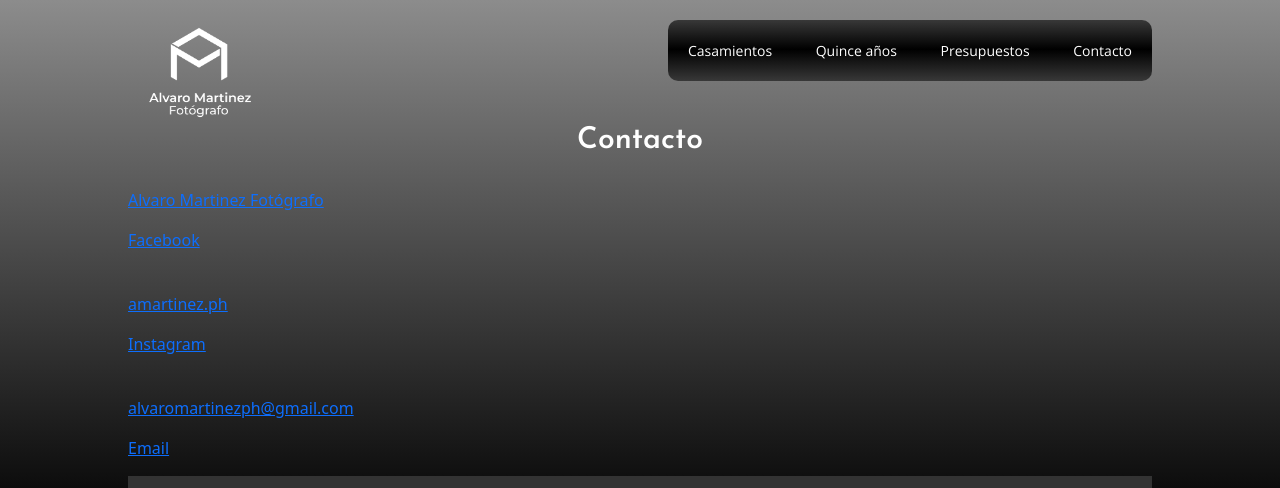
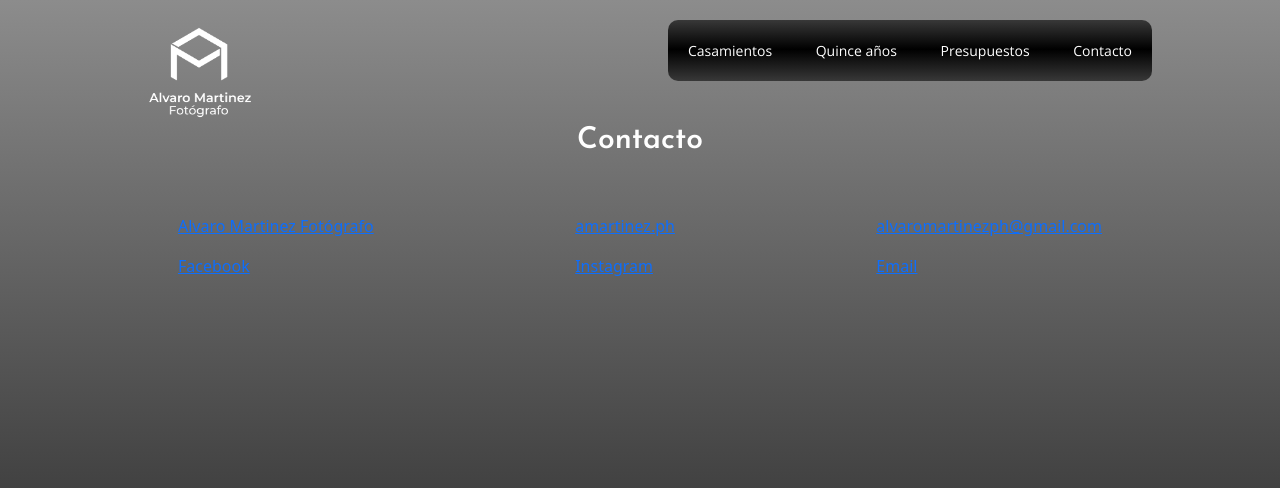
Before and after one commit to amartinezph/PF-Martinez, a website: page Contacto.html in a window 1280 px wide. Shown: the top 488 px of the page. Drawn offline with nearby package versions, Linux system fonts and the light colour scheme.

Commit message:
Pagina contactos con sass

```diff
--- a/Contacto.html
+++ b/Contacto.html
@@ -37,24 +37,21 @@
         </nav>
     </div>
     <h1 class="Titulo">Contacto</h1>
-    <div>
+    <div class="Contactos">
         <nav>
-            <a href="facebook.com/alvaromartinezfotografo">
-                <img src="" alt="">
+            <a href="https://www.facebook.com/amartinez.phh">
                 <p>Alvaro Martinez Fotógrafo</p>
                 <p>Facebook</p>
             </a>
         </nav>
         <nav>
-            <a href="instagram.com/amartinez.ph">
-                <img src="" alt="">
+            <a href="https://www.instagram.com/amartinez.ph">
                 <p>amartinez.ph</p>
                 <p>Instagram</p>
             </a>
         </nav>
         <nav>
-            <a href="gmail.com/alvaromartinezph">
-                <img src="" alt="">
+            <a href="mailto:alvaromartinezph@gmail.com">
                 <p>alvaromartinezph@gmail.com</p>
                 <p>Email</p>
             </a>
--- a/scss/style.scss
+++ b/scss/style.scss
@@ -137,6 +137,16 @@ $colorgrisoscuro: #333;
   color: $colorblanco;
   text-align: center;
   font-size: 24px;
+}
+
+//Pagina Contactos
+.Contactos {
+  display: flex;
+  flex-wrap: wrap;
+  justify-content:space-between;
+  text-decoration: none;
+  padding: 50px;
+  height: 700px;
 }
 
 //Formulario presupuestos
```
Also changed, not shown: css/style.css.
